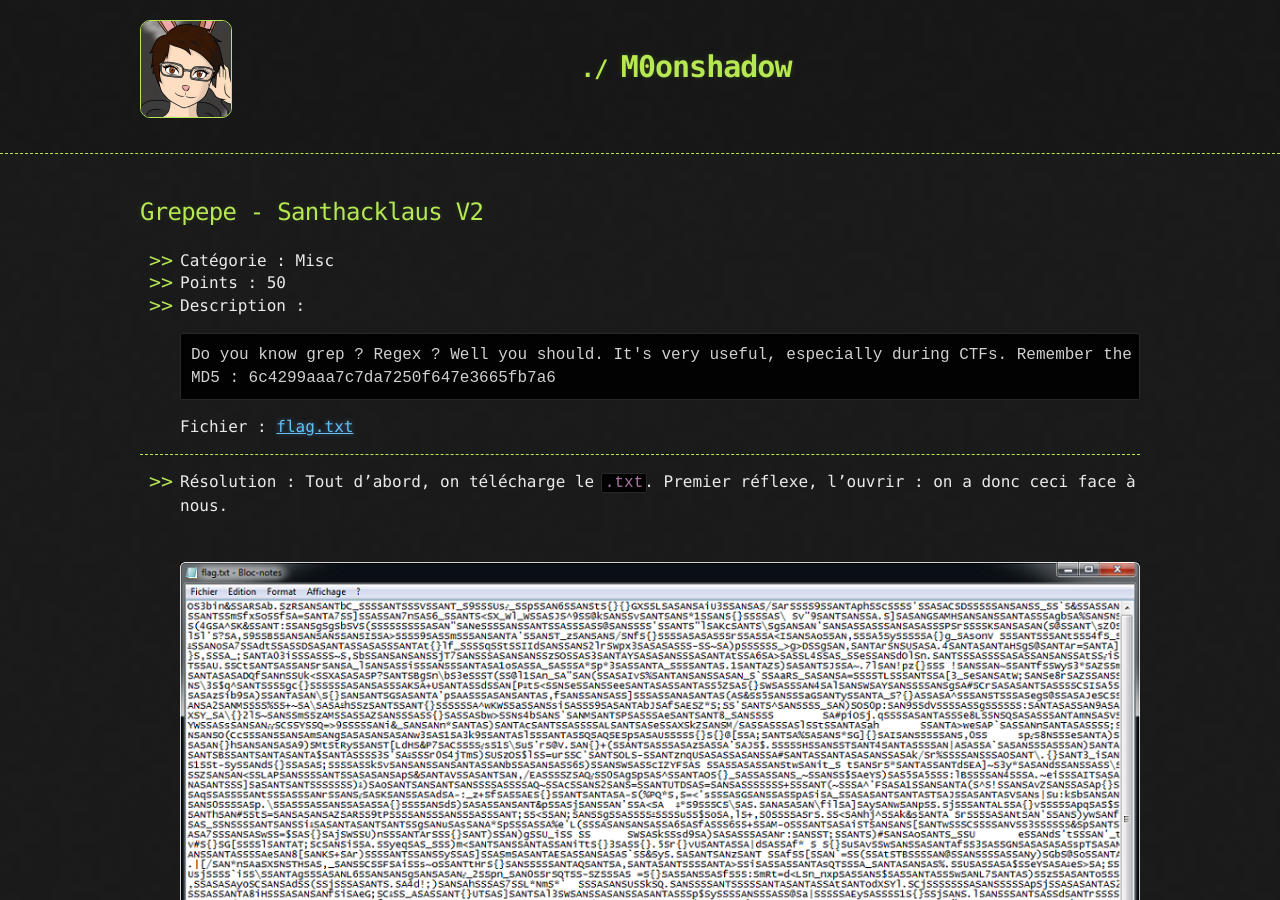
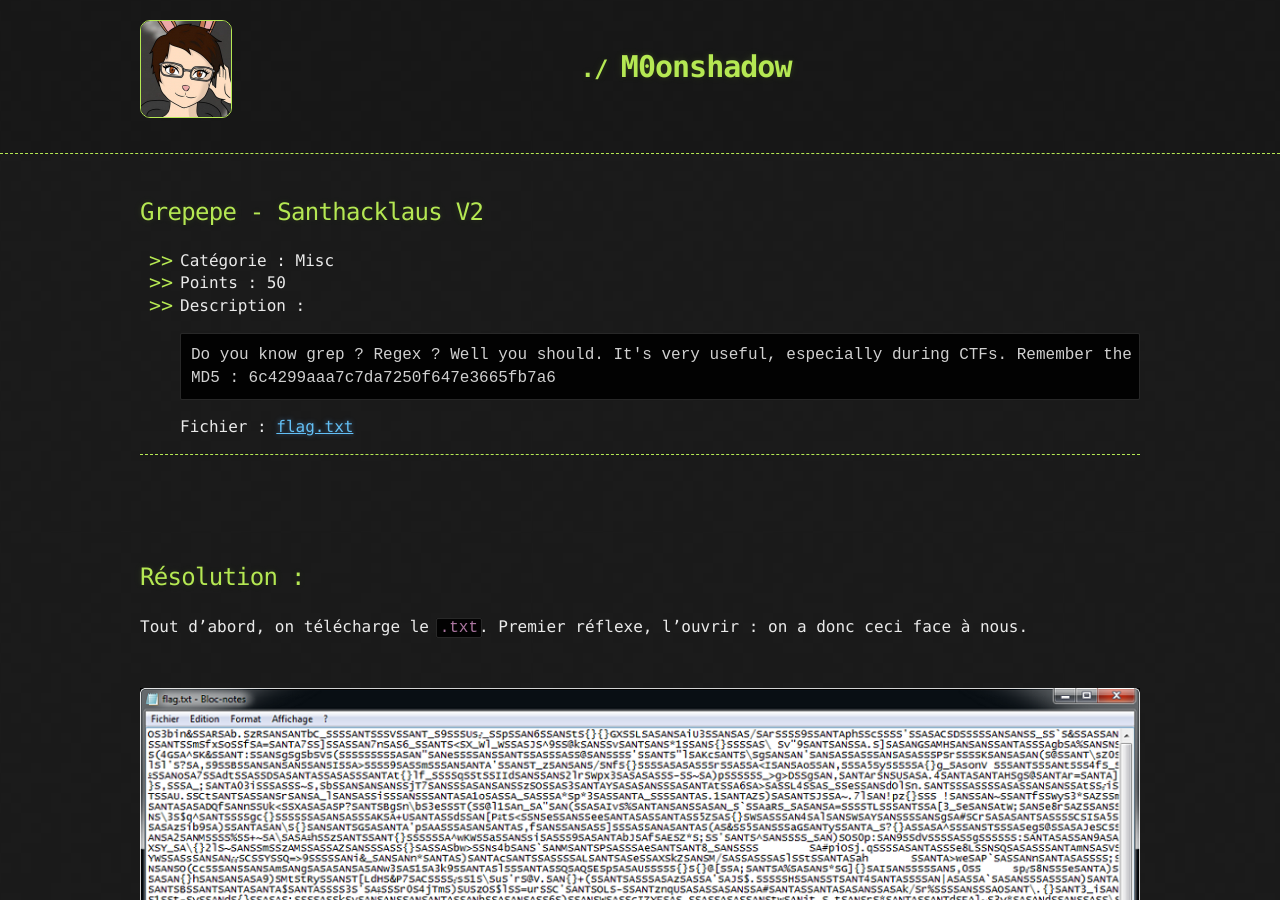
Before and after one commit to M0onshadow/M0onshadow.github.io, a Jekyll site: the page built from ctf/Santhacklaus/Grepepe/grepepe.md, in a window 1280 px wide and 900 px high. Built offline with Jekyll 4.4.1, drawn with Linux system fonts in a browser that asks for light colours; the repository's description, which GitHub fills in, is left out; our own code applies the rules of GitHub Pages for plain Markdown files.

Commit message:
Update grepepe.md

```diff
--- a/ctf/Santhacklaus/Grepepe/grepepe.md
+++ b/ctf/Santhacklaus/Grepepe/grepepe.md
@@ -15,7 +15,11 @@ Fichier : <a href="flag.txt" download="flag.txt" title="Cliquez pour télécharg
 <br/>
 
 * * *
-- Résolution :
+
+<br/>
+<br/>
+<br/>
+## Résolution :
 Tout d'abord, on télécharge le `.txt`. Premier réflexe, l'ouvrir : on a donc ceci face à nous.<br/>
 <br/>
 <br/>
```
